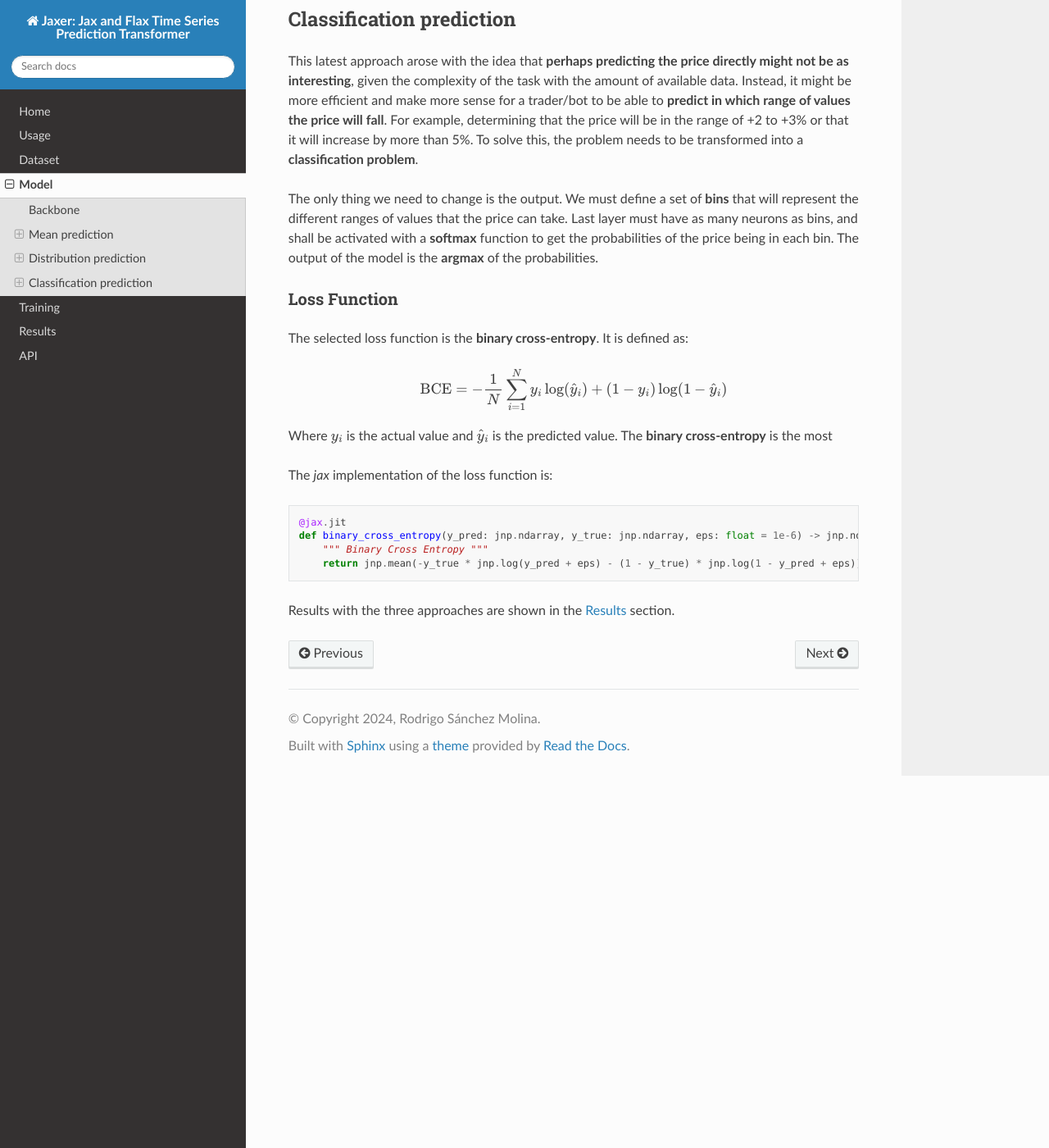
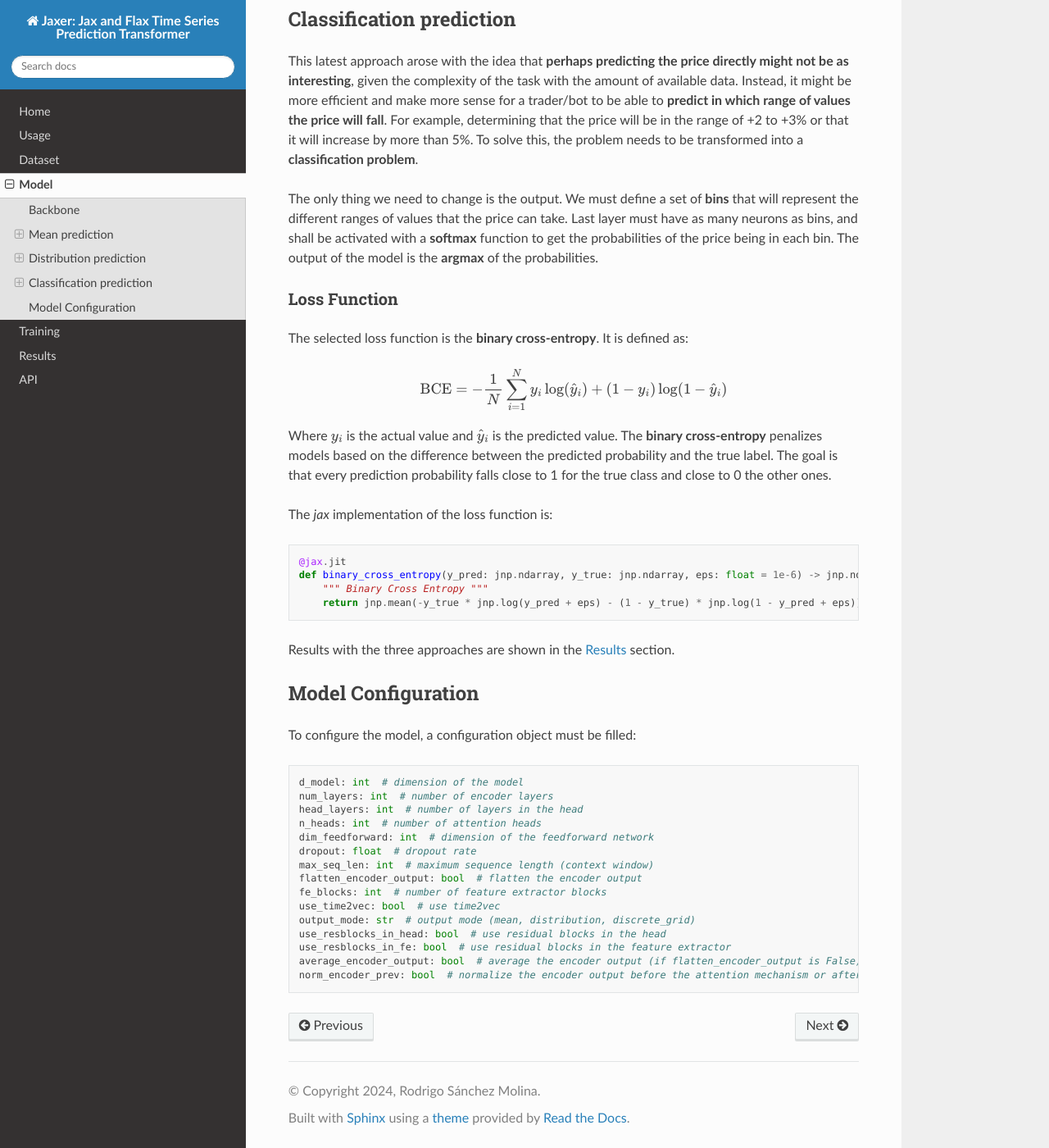
Before and after one commit to rsanchezmo/jaxer, a Sphinx documentation site: the page built from docs/model.rst, in a window 1280 px wide and 1400 px high, scrolled down 4108 px. Shown: the whole window at 82% size. Built offline with Sphinx 7.4.7 and the Read the Docs theme 2.0.0, drawn with Linux system fonts in a browser that asks for light colours; some of the changed text lies outside the part shown.

Commit message:
model doc config

```diff
--- a/docs/index.rst
+++ b/docs/index.rst
@@ -7,7 +7,7 @@ deep learning model. In this case, a **transformer** for time series prediction.
 the availability of the data. However, this could be used for any other time series data, such as **market stocks** or **energy demand**.
 
 .. note::
-   This doc has been generated not only to **show my work** but also to document a **real example on how to use Jax and Flax** to build a sota deep learning model from scratch. Hope you find this library useful. Feel free to contribute to the project and make it better. You are welcome to open an issue or a pull request!
+   This doc has been generated not only to **show my work** but also to document a **real example on how to use Jax and Flax** to build a sota deep learning model from scratch. Hope you find this library useful. **Feel free to contribute to the project and make it better**. You are welcome to open an **issue** or a **pull request**!
 
 In order to solve cryptocurrency prediction, several approaches are proposed:
 
--- a/docs/model.rst
+++ b/docs/model.rst
@@ -137,7 +137,7 @@ the model about the prediction?` This question is extremely important because in
 price but also to know the confidence of it (as in computer deep learning object detection). To be clear, if the model predicts that price is going up
 but it is not sure about it, it is not a good idea to take a decision based on that prediction.
 
-As an assumption, I am modelling the next token as a **gaussian distribution**. Therefore, **mean** and the log of the **standard deviation** of the distribution must be computed.
+As an assumption, next token is modelled as a **gaussian distribution**. Therefore, **mean** and the log of the **standard deviation** of the distribution must be computed.
 Here, two approaches can be followed:
 
 #. Using the **same layer** to predict both the mean and the log of the standard deviation.
@@ -193,7 +193,10 @@ The selected loss function is the **binary cross-entropy**. It is defined as:
 
     \text{BCE} = -\frac{1}{N} \sum_{i=1}^{N} y_i \log(\hat{y}_i) + (1 - y_i) \log(1 - \hat{y}_i)
 
-Where :math:`y_i` is the actual value and :math:`\hat{y}_i` is the predicted value. The **binary cross-entropy** is the most
+Where :math:`y_i` is the actual value and :math:`\hat{y}_i` is the predicted value. The **binary cross-entropy**
+penalizes models based on the difference between the predicted probability and the true label. The goal is that every
+prediction probability falls close to 1 for the true class and close to 0 the
+other ones.
 
 The `jax` implementation of the loss function is:
 
@@ -207,3 +210,25 @@ The `jax` implementation of the loss function is:
 
 
 Results with the three approaches are shown in the :ref:`results` section.
+
+Model Configuration
+-------------------
+To configure the model, a configuration object must be filled:
+
+.. code-block:: python
+
+    d_model: int  # dimension of the model
+    num_layers: int  # number of encoder layers
+    head_layers: int  # number of layers in the head
+    n_heads: int  # number of attention heads
+    dim_feedforward: int  # dimension of the feedforward network
+    dropout: float  # dropout rate
+    max_seq_len: int  # maximum sequence length (context window)
+    flatten_encoder_output: bool  # flatten the encoder output
+    fe_blocks: int  # number of feature extractor blocks
+    use_time2vec: bool  # use time2vec
+    output_mode: str  # output mode (mean, distribution, discrete_grid)
+    use_resblocks_in_head: bool  # use residual blocks in the head
+    use_resblocks_in_fe: bool  # use residual blocks in the feature extractor
+    average_encoder_output: bool  # average the encoder output (if flatten_encoder_output is False)
+    norm_encoder_prev: bool  # normalize the encoder output before the attention mechanism or after
```
Also changed, not shown: docs/usage.rst (+4 -4 lines).
